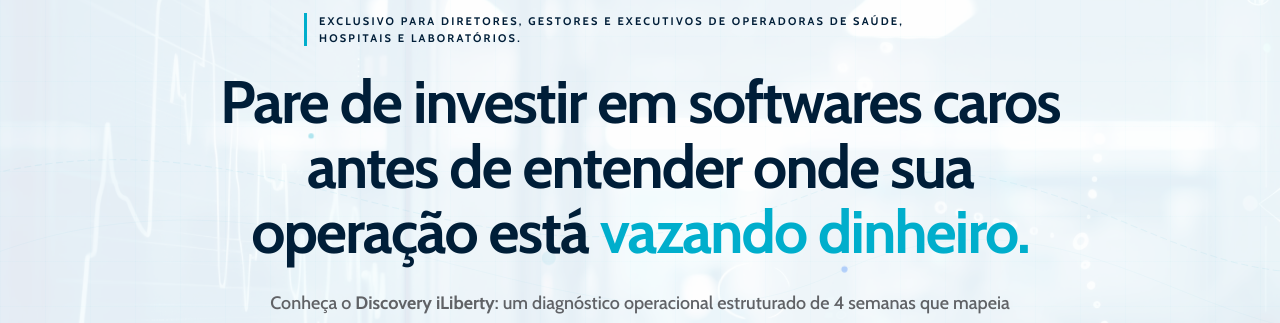
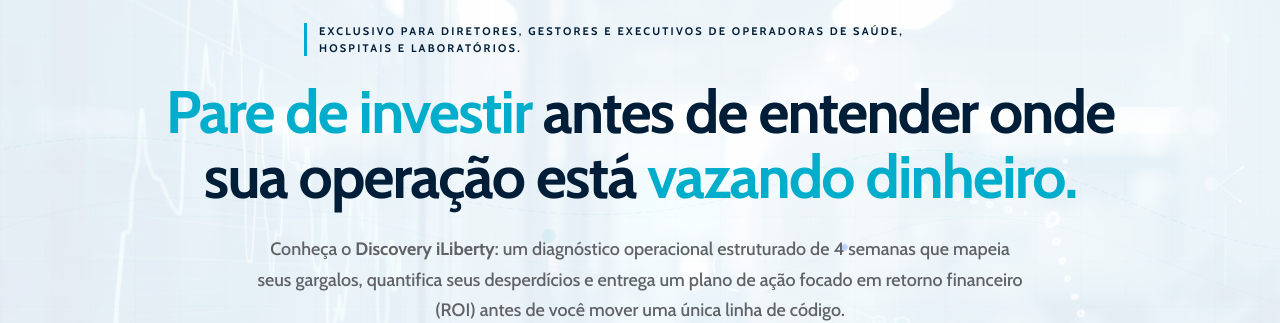
Before and after one commit to stanley-silva/ilibertyv2, a React (Vite) app: page /discovery in a window 1280 px wide. Shown: the part 179-502 px from the top of the page. Built offline with nearby package versions, Linux system fonts and the light colour scheme.

Commit message:
discovery update headline

```diff
--- a/src/pages/Discovery.tsx
+++ b/src/pages/Discovery.tsx
@@ -216,9 +216,9 @@
           </FadeIn>
 
           <FadeIn delay={300}>
-            <h1 className="font-sans font-bold text-brand-dark leading-[1.08] tracking-[-0.03em] max-w-4xl"
+            <h1 className="font-sans font-bold text-brand-dark leading-[1.08] tracking-[-0.03em] max-w-5xl"
               style={{ fontSize: 'clamp(2.1rem, 5.5vw, 60px)' }}>
-              Pare de investir em softwares caros antes de entender onde sua operação está <span className="text-brand-cyan">vazando dinheiro.</span>
+              <span className="text-brand-cyan">Pare de investir</span> antes de entender onde sua operação está <span className="text-brand-cyan">vazando dinheiro.</span>
             </h1>
           </FadeIn>
 
```
